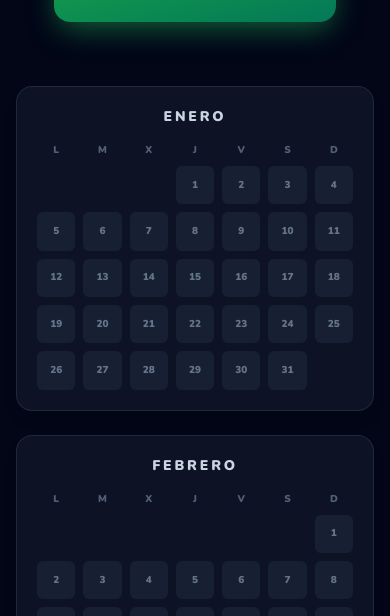
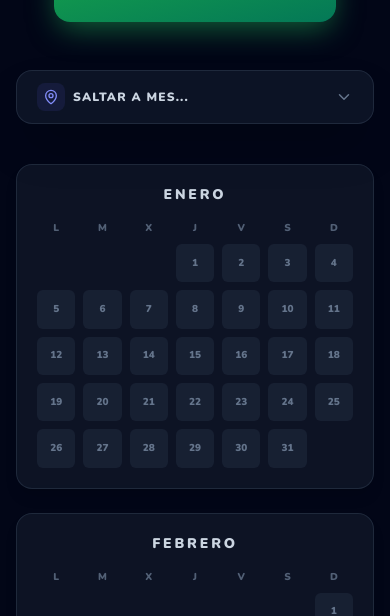
Before and after one commit to JuanmaWL/PepeMoodTracker, a React (Vite) app: page / in a window 390 px wide. Shown: the part 1309-1925 px from the top of the page. Built offline with nearby package versions, Linux system fonts and the light colour scheme.

Commit message:
feat: Optimize Calendar component and implement scroll lock
Refactors the Calendar component for improved performance using `React.memo`. Also, implements a global scroll lock mechanism that prevents body scrolling when any modal is open, enhancing user experience across the application.

```diff
--- a/App.tsx
+++ b/App.tsx
@@ -39,6 +39,26 @@ const App: React.FC = () => {
 
   // Initial particle count based on device width
   const [particleCount, setParticleCount] = useState(() => window.innerWidth < 768 ? 40 : 150);
+
+  // SCROLL LOCK EFFECT
+  // Bloquea el scroll del body cuando cualquier modal está abierto
+  useEffect(() => {
+    const isAnyModalOpen = isMoodModalOpen || isStatsModalOpen || isSearchModalOpen || isCloudModalOpen || isSettingsOpen || showResetConfirm;
+
+    if (isAnyModalOpen) {
+      document.body.style.overflow = 'hidden';
+      // Opcional: Añadir padding-right para evitar saltos si hay scrollbar visible en desktop
+      // document.body.style.paddingRight = 'var(--scrollbar-width)';
+    } else {
+      document.body.style.overflow = '';
+      // document.body.style.paddingRight = '';
+    }
+
+    // Cleanup seguro
+    return () => {
+      document.body.style.overflow = '';
+    };
+  }, [isMoodModalOpen, isStatsModalOpen, isSearchModalOpen, isCloudModalOpen, isSettingsOpen, showResetConfirm]);
 
   // Lógica de Vibración Háptica para móviles
   const triggerHaptic = useCallback((type: 'light' | 'medium' | 'heavy' = 'light') => {
--- a/components/Calendar.tsx
+++ b/components/Calendar.tsx
@@ -1,6 +1,7 @@
-import React from 'react';
-import { YearData, MoodLevel } from '../types';
+import React, { memo, useState } from 'react';
+import { YearData, MoodLevel, DayData } from '../types';
 import { MONTHS, MOODS } from '../constants';
+import { ChevronDown, ChevronUp, MapPin, CalendarRange } from 'lucide-react';
 
 interface CalendarProps {
   yearData: YearData;
@@ -10,25 +11,152 @@ interface CalendarProps {
 
 const WEEK_DAYS = ['L', 'M', 'X', 'J', 'V', 'S', 'D'];
 
-const Calendar: React.FC<CalendarProps> = ({ yearData, onDayClick, currentYear }) => {
+// Subcomponente Memorizado: Solo se re-renderiza si sus props cambian.
+interface DayCellProps {
+  day: number;
+  monthIndex: number;
+  currentYear: number;
+  entry: DayData | undefined;
+  onClick: (dateStr: string) => void;
+}
+
+const DayCell = memo(({ day, monthIndex, currentYear, entry, onClick }: DayCellProps) => {
+  const dateStr = `${currentYear}-${String(monthIndex + 1).padStart(2, '0')}-${String(day).padStart(2, '0')}`;
+  const moodLevel = entry?.level || MoodLevel.None;
+  const config = MOODS[moodLevel];
+  const hasNote = entry?.note && entry.note.trim().length > 0;
 
   return (
+    <button
+      onClick={() => onClick(dateStr)}
+      className={`
+        aspect-square rounded-md relative group transition-all duration-300 flex items-center justify-center outline-none
+        focus-visible:ring-2 focus-visible:ring-offset-2 focus-visible:ring-offset-slate-900 focus-visible:ring-indigo-500
+        ${moodLevel === MoodLevel.None ? 'bg-slate-700/30 hover:bg-slate-600/50' : ''}
+        ${moodLevel === MoodLevel.Legendary ? 'animate-pulse hover:animate-none shadow-[0_0_12px_rgba(34,197,94,0.4)]' : ''}
+      `}
+      style={{
+          backgroundColor: moodLevel !== MoodLevel.None ? config.color : undefined,
+      }}
+      title={`${dateStr}${entry?.note ? ': ' + entry.note : ''}`}
+      aria-label={`Día ${day}, Estado: ${moodLevel !== MoodLevel.None ? config.label : 'Sin registro'}`}
+    >
+      <span className={`
+        text-[10px] md:text-xs font-black transition-colors duration-300 pointer-events-none select-none
+        ${moodLevel === MoodLevel.None ? 'text-slate-500' : 'text-slate-950/80'}
+      `}>
+        {day}
+      </span>
+
+      {/* Tooltip Hover (Solo Desktop) */}
+      <div className="hidden md:block opacity-0 group-hover:opacity-100 absolute bottom-full left-1/2 -translate-x-1/2 mb-2 bg-slate-900 text-white text-[10px] py-1 px-2 rounded pointer-events-none whitespace-nowrap z-10 border border-slate-700 shadow-2xl transition-opacity">
+        Día {day}
+      </div>
+
+      {/* Indicador de Nota */}
+      {hasNote && (
+        <div className={`absolute -top-1 -right-1 w-2.5 h-2.5 md:w-3 md:h-3 bg-yellow-300 rounded-full border-2 border-slate-900 shadow-[0_0_10px_rgba(253,224,71,0.5)] z-20 transition-all group-hover:scale-125`} />
+      )}
+    </button>
+  );
+}, (prev, next) => {
+  const prevEntry = prev.entry;
+  const nextEntry = next.entry;
+
+  const isSameData =
+    prevEntry?.level === nextEntry?.level &&
+    prevEntry?.note === nextEntry?.note;
+
+  return isSameData;
+});
+
+const Calendar: React.FC<CalendarProps> = ({ yearData, onDayClick, currentYear }) => {
+  const [isNavOpen, setIsNavOpen] = useState(false);
+
+  const scrollToMonth = (index: number) => {
+    const el = document.getElementById(`month-${index}`);
+    if (el) {
+        setIsNavOpen(false); // Cerrar automáticamente al seleccionar
+        // Ajuste de offset para el header sticky
+        const y = el.getBoundingClientRect().top + window.pageYOffset - 100;
+        window.scrollTo({ top: y, behavior: 'smooth' });
+    }
+  };
+
+  return (
+    <div className="w-full relative">
+
+      {/* MOBILE STICKY MONTH NAV (EXPANDABLE HUD) */}
+      <div className="md:hidden sticky top-0 z-40 w-full max-w-6xl mx-auto mb-6 px-4">
+          <div className="relative w-full rounded-2xl overflow-hidden bg-slate-900/80 backdrop-blur-xl border border-slate-700/50 shadow-2xl transition-all duration-300">
+
+             {/* Header / Trigger Button */}
+             <button
+                onClick={() => setIsNavOpen(!isNavOpen)}
+                className="w-full flex items-center justify-between px-5 py-3 text-slate-300 hover:bg-white/5 transition-colors active:bg-white/10"
+             >
+                <div className="flex items-center gap-2">
+                    <div className={`p-1.5 rounded-lg bg-indigo-500/10 text-indigo-400 transition-transform duration-300 ${isNavOpen ? 'rotate-180' : ''}`}>
+                       <MapPin size={16} />
+                    </div>
+                    <span className="text-xs font-black uppercase tracking-widest">
+                        {isNavOpen ? "Seleccionar Destino" : "Saltar a Mes..."}
+                    </span>
+                </div>
+                <div className="text-slate-500">
+                    {isNavOpen ? <ChevronUp size={18} /> : <ChevronDown size={18} />}
+                </div>
+             </button>
+
+             {/* Expandable Grid */}
+             <div className={`
+                overflow-hidden transition-[max-height,opacity] duration-300 ease-in-out
+                ${isNavOpen ? 'max-h-[400px] opacity-100 border-t border-slate-800' : 'max-h-0 opacity-0'}
+             `}>
+                <div className="grid grid-cols-3 gap-2 p-3 bg-slate-950/50">
+                    {MONTHS.map((m, i) => (
+                        <button
+                            key={m}
+                            onClick={() => scrollToMonth(i)}
+                            className="
+                                py-3 px-2 rounded-xl
+                                bg-slate-800 hover:bg-indigo-600 active:bg-indigo-500
+                                border border-slate-700 hover:border-indigo-400
+                                text-[10px] font-black uppercase tracking-wider text-slate-400 hover:text-white
+                                transition-all shadow-sm
+                            "
+                        >
+                            {m.substring(0, 3)}
+                        </button>
+                    ))}
+                </div>
+                <div className="bg-slate-900/80 py-1 flex justify-center border-t border-slate-800">
+                     <span className="text-[8px] text-slate-600 uppercase tracking-[0.3em] font-bold flex items-center gap-1">
+                        <CalendarRange size={8} /> Navegación Rápida
+                     </span>
+                </div>
+             </div>
+          </div>
+      </div>
+
+      {/* Main Grid */}
       <div className="w-full max-w-6xl mx-auto grid grid-cols-1 md:grid-cols-2 lg:grid-cols-3 xl:grid-cols-4 gap-6 p-4 pb-32">
         {MONTHS.map((monthName, mIndex) => {
           const daysInMonth = new Date(currentYear, mIndex + 1, 0).getDate();
           const firstDayOfMonth = new Date(currentYear, mIndex, 1).getDay();
-        // Convert JS day (0=Sun, 1=Mon...) to Spanish week (0=Mon, 6=Sun)
           const adjustedFirstDay = firstDayOfMonth === 0 ? 6 : firstDayOfMonth - 1;
-
           const days = Array.from({ length: daysInMonth }, (_, i) => i + 1);
 
           return (
-          <div key={monthName} className="bg-slate-800/40 backdrop-blur-sm rounded-2xl p-5 border border-slate-700/50 shadow-lg hover:border-slate-500/50 transition-all duration-300">
+            <div
+                key={monthName}
+                id={`month-${mIndex}`}
+                className="bg-slate-800/40 backdrop-blur-sm rounded-2xl p-5 border border-slate-700/50 shadow-lg hover:border-slate-500/50 transition-all duration-300 scroll-mt-32"
+            >
               <h3 className="text-slate-300 font-black text-sm uppercase tracking-[0.2em] mb-4 text-center">
                 {monthName}
               </h3>
 
-            {/* Week day headers */}
               <div className="grid grid-cols-7 gap-2 mb-2">
                 {WEEK_DAYS.map(wd => (
                   <div key={wd} className="text-[10px] font-black text-slate-500 text-center uppercase opacity-80">
@@ -38,50 +166,23 @@ const Calendar: React.FC<CalendarProps> = ({ yearData, onDayClick, currentYear }
               </div>
 
               <div className="grid grid-cols-7 gap-2">
-              {/* Empty slots for month start alignment */}
+                {/* Slots vacíos */}
                 {Array.from({ length: adjustedFirstDay }).map((_, i) => (
                   <div key={`empty-${i}`} className="aspect-square" />
                 ))}
 
+                {/* Días Renderizados con Memo */}
                 {days.map(d => {
                   const dateStr = `${currentYear}-${String(mIndex + 1).padStart(2, '0')}-${String(d).padStart(2, '0')}`;
-                const entry = yearData[dateStr];
-                const moodLevel = entry?.level || MoodLevel.None;
-                const config = MOODS[moodLevel];
-                const hasNote = entry?.note && entry.note.trim().length > 0;
-
                   return (
-                  <button
+                    <DayCell
                         key={d}
-                    onClick={() => onDayClick(dateStr)}
-                    className={`
-                      aspect-square rounded-md relative group transition-all duration-300 flex items-center justify-center
-                      ${moodLevel === MoodLevel.None ? 'bg-slate-700/30 hover:bg-slate-600/50' : ''}
-                      ${moodLevel === MoodLevel.Legendary ? 'animate-pulse hover:animate-none shadow-[0_0_12px_rgba(34,197,94,0.4)]' : ''}
-                    `}
-                    style={{
-                        backgroundColor: moodLevel !== MoodLevel.None ? config.color : undefined,
-                    }}
-                    title={`${dateStr}${entry?.note ? ': ' + entry.note : ''}`}
-                  >
-                    {/* Day Number */}
-                    <span className={`
-                      text-[10px] md:text-xs font-black transition-colors duration-300 pointer-events-none select-none
-                      ${moodLevel === MoodLevel.None ? 'text-slate-500' : 'text-slate-950/80'}
-                    `}>
-                      {d}
-                    </span>
-
-                    {/* Hover tooltip effect */}
-                    <div className="opacity-0 group-hover:opacity-100 absolute bottom-full left-1/2 -translate-x-1/2 mb-2 bg-slate-900 text-white text-[10px] py-1 px-2 rounded pointer-events-none whitespace-nowrap z-10 border border-slate-700 shadow-2xl transition-opacity">
-                      Día {d}
-                    </div>
-
-                    {/* Note Indicator - Reforzado y alineado arriba a la derecha */}
-                    {hasNote && (
-                      <div className={`absolute -top-1.5 -right-1.5 w-3.5 h-3.5 bg-yellow-300 rounded-full border-2 border-slate-900 shadow-[0_0_10px_rgba(253,224,71,0.5)] z-20 transition-all group-hover:scale-125 group-hover:rotate-12`} />
-                    )}
-                  </button>
+                        day={d}
+                        monthIndex={mIndex}
+                        currentYear={currentYear}
+                        entry={yearData[dateStr]}
+                        onClick={onDayClick}
+                    />
                   );
                 })}
               </div>
@@ -89,6 +190,7 @@ const Calendar: React.FC<CalendarProps> = ({ yearData, onDayClick, currentYear }
           );
         })}
       </div>
+    </div>
   );
 };
 
```
Lines whose indentation alone changed are shown as unchanged.
